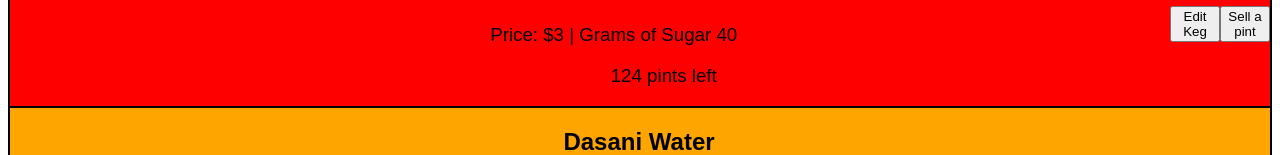
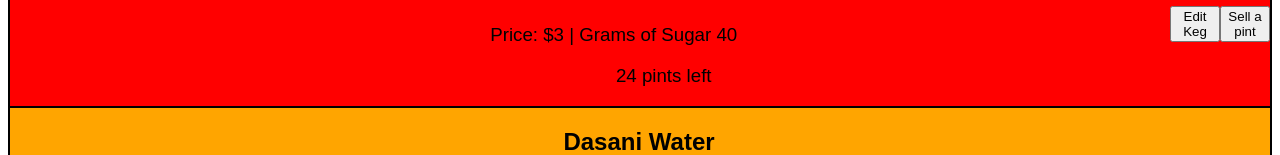
Before and after one commit to j-farkas/taproomreact, a React app: page /#/addkeg in a window 1280 px wide. Shown: the part 446-601 px from the top of the page. Built offline with nearby package versions, Linux system fonts and the light colour scheme.

Commit message:
implement selling a pint

```diff
--- a/src/components/Keg.jsx
+++ b/src/components/Keg.jsx
@@ -47,7 +47,7 @@
           {props.availableKegs.map((keg, index) =>
             <div className = {keg.sugarContent > 20 ? 'Sugary' : null}>
       <span className = {window.location.href.split('/')[5] === ('low') && keg.pints > 10 ? 'Hidden' : null }>
-        <button className = {keg.name}> Sell a pint</button>
+        <button onClick={() => props.sellPint(index)}> Sell a pint</button>
         <button className = '"edit " + {props.name}'> Edit Keg</button>
         <h2>{keg.brand} {keg.name} </h2>
         <h3> Price: ${keg.price} | Grams of Sugar {keg.sugarContent}</h3>
@@ -60,7 +60,8 @@
 }
 
 Keg.propTypes = {
-  availableKegs: PropTypes.array
+  availableKegs: PropTypes.array,
+  sellPint: PropTypes.func
 };
 //
 // Keg.propTypes = {
--- a/src/components/NewKegControl.jsx
+++ b/src/components/NewKegControl.jsx
@@ -6,7 +6,6 @@
   constructor(props) {
     super(props);
     this.state = {
-      low: false,
       availableKegs: [
         {
           name: 'Water',
@@ -26,7 +25,7 @@
           name: 'Cola',
           sugarContent: 40,
           brand: 'Coca-Cola',
-          pints: 124,
+          pints: 24,
           price: 3
         },
         {
@@ -45,12 +44,13 @@
         }
       ]
     }
-    // this.handleConfirmation = this.handleConfirmation.bind(this);
+     this.sellPint = this.sellPint.bind(this);
   }
 
-  // handleConfirmation(){
-  //   this.setState({formVisibleOnPage: true});
-  // }
+  sellPint(id){
+    this.state.availableKegs[id].pints -= 1;
+    this.setState(this.state.availableKegs);
+  }
 
   render(){
     return(
@@ -65,7 +65,7 @@
     //     {currentlyVisibleContent}
     //   </div>
   <div>
-    <Keg availableKegs={this.state.availableKegs}/>
+    <Keg availableKegs={this.state.availableKegs} sellPint={this.sellPint}/>
   </div>
 )
     // );
```
